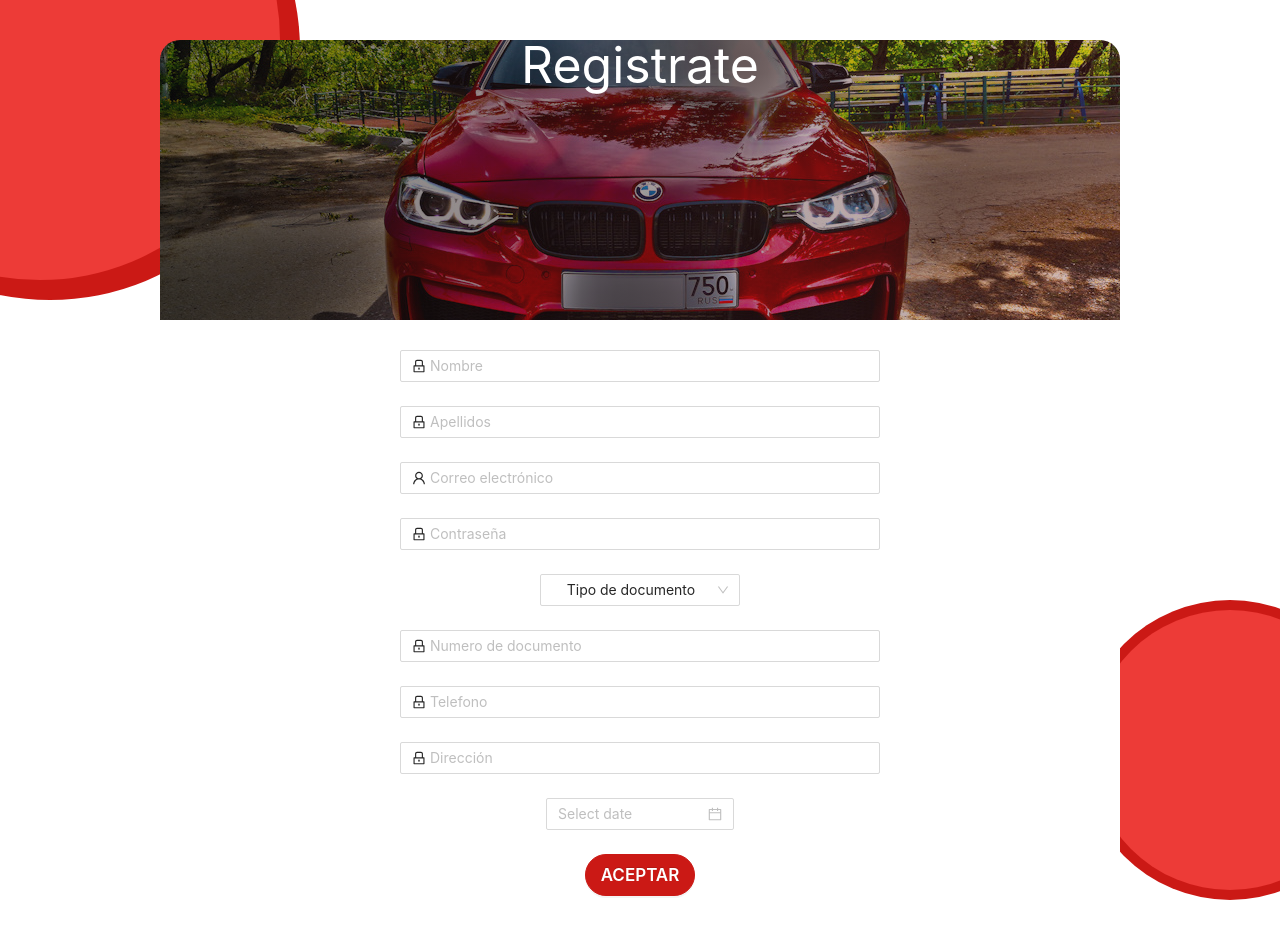
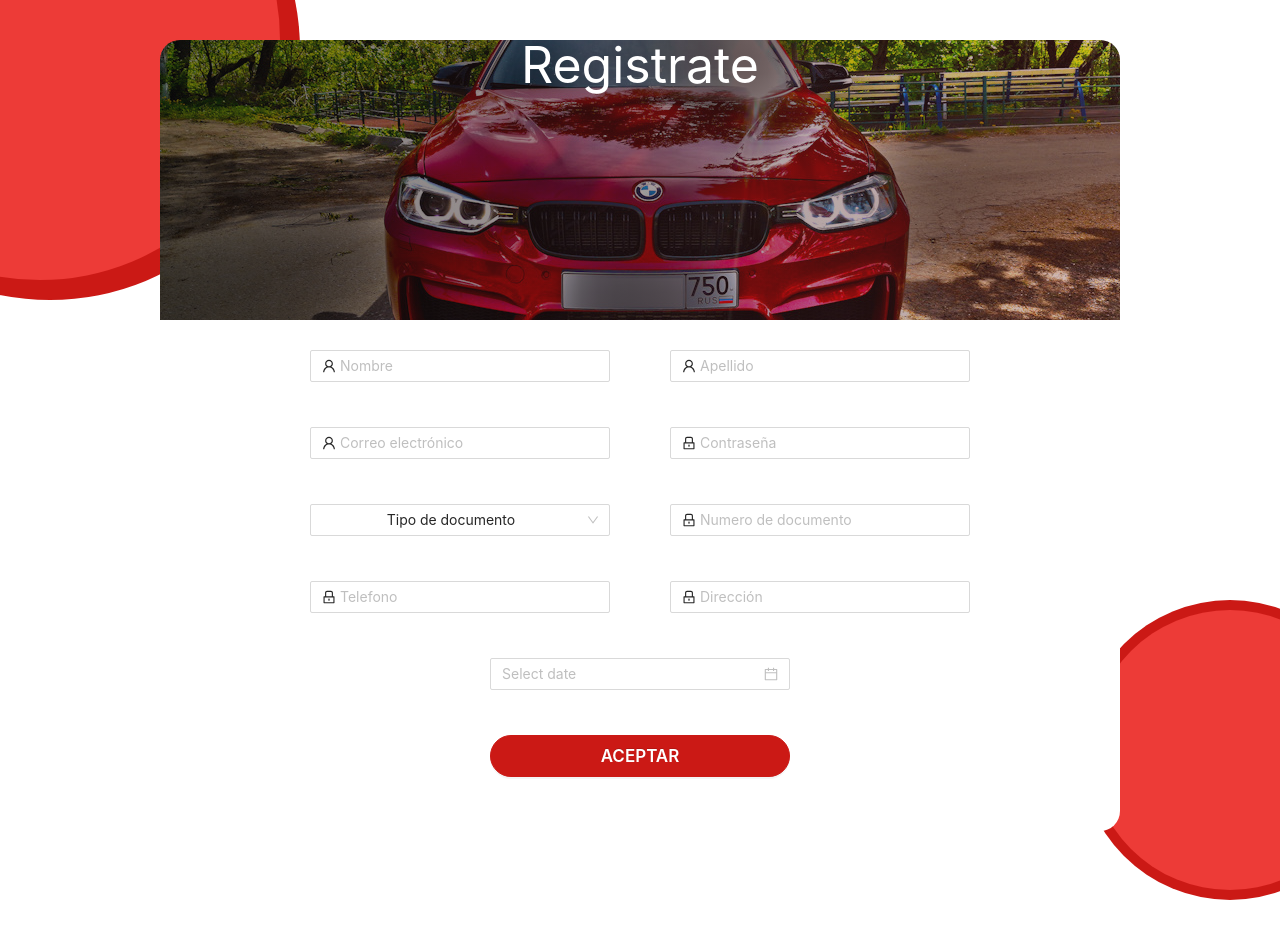
Before and after one commit to blasecato/carmenta-repo, a React (Create React App) app: page /sing-up in a window 1280 px wide. Shown: the top 938 px of the page. After the commit the page ends 871 px from the top, so only its background shows below. Built offline with nearby package versions, Linux system fonts and the light colour scheme.

Commit message:
style (Home) styles home

```diff
--- a/src/scenes/Client/SingUp/SingUp.js
+++ b/src/scenes/Client/SingUp/SingUp.js
@@ -5,61 +5,36 @@ import { Link } from "react-router-dom";
 import { useSelector, useDispatch } from 'react-redux'
 import { auth } from '../../../services/Auth/AuthActions'
 
-
 const { Option } = Select;
 
-function handleChange(value) {
+export const SingUp = ({ form }) => {
+
+	const onFinish = values => {
+		console.log('Received values of form: ', values);
+	};
+
+	const handleChange = (value) => {
 		console.log(`selected ${value}`);
 	}
 
-function onChange(date, dateString) {
+	const onChange = (date, dateString) => {
 		console.log(date, dateString);
 	}
 
-
-export const SingUp = ({ form }) => {
-
-    const { SingUp } = auth;
-    const dispatch = useDispatch()
-
-    const onFinish = values => {
-        console.log('Received values of form: ', values);
-        if (values) {
-
-            console.log(values.email)
-            dispatch(SingUp(values.email, values.password))
-        }
-
-
-    };
-
-
 	return (
 		<div className="SingUp">
-
 			<div className="circle-top">
 				<div className="circle-dow"></div>
 			</div>
-
 			<div className="circle-bottom">
 				<div className="circle-dow2"></div>
 			</div>
-
-
-
 			<div className="container-register">
-
-
 				<div className="box-img-form">
-
 					<div className="img-car">
-
 					</div>
-
 					<h1>Registrate</h1>
-
 				</div>
-
 				<div className="container-form-register">
 					<Form
 						name="register"
@@ -67,41 +42,29 @@ export const SingUp = ({ form }) => {
 						initialValues={{ remember: true }}
 						onFinish={onFinish}
 					>
-
-
 						<Form.Item
-                            name="password"
-                            rules={[{ required: true, message: 'Por favor ingrese su nombre.' }]}
+							className="item"
+							name="nombres"
+							rules={[{ required: true, message: 'Por favor ingrese su Nombre.' }]}
 						>
-                            <Input
-                                prefix={<LockOutlined className="site-form-item-icon" />}
-                                type="text"
-                                placeholder="Nombre"
-                            />
+							<Input prefix={<UserOutlined className="site-form-item-icon" />} placeholder="Nombre" />
 						</Form.Item>
-
-
 						<Form.Item
-                            name="password"
-                            rules={[{ required: true, message: 'Por favor ingrese sus apellidos.' }]}
+							className="item"
+							name="apellidos"
+							rules={[{ required: true, message: 'Por favor ingrese su Apellido.' }]}
 						>
-                            <Input
-                                prefix={<LockOutlined className="site-form-item-icon" />}
-                                type="text"
-                                placeholder="Apellidos"
-                            />
+							<Input prefix={<UserOutlined className="site-form-item-icon" />} placeholder="Apellido" />
 						</Form.Item>
-
-
 						<Form.Item
+							className="item"
 							name="email"
 							rules={[{ required: true, message: 'Por favor ingrese su correo electronico.' }]}
 						>
 							<Input prefix={<UserOutlined className="site-form-item-icon" />} placeholder="Correo electrónico" />
 						</Form.Item>
-
-
 						<Form.Item
+							className="item"
 							name="password"
 							rules={[{ required: true, message: 'Por favor ingrese su contraseña.' }]}
 						>
@@ -111,20 +74,20 @@ export const SingUp = ({ form }) => {
 								placeholder="Contraseña"
 							/>
 						</Form.Item>
-
 						<Form.Item
-                            name="password"
+						className="item"
+							name="typeDocumento"
 							rules={[{ required: true, message: 'Por favor ingrese su tipo documento.' }]}
 						>
-                            <Select defaultValue="Tipo de documento" style={{ width: 200 }} onChange={handleChange}>
-                                <Option value="cc">Cedula de Ciudadania</Option>
-                                <Option value="Ce">Cedula de Extranjeria</Option>
-                                <Option value="Pasaporte">Pasaporte</Option>
+							<Select defaultValue="Tipo de documento" onChange={handleChange}>
+								<Option value="1">Cedula de Ciudadania</Option>
+								<Option value="2">Cedula de Extranjeria</Option>
+								<Option value="3">Pasaporte</Option>
 							</Select>
 						</Form.Item>
-
 						<Form.Item
-                            name="password"
+						className="item"
+							name="cedula"
 							rules={[{ required: true, message: 'Por favor ingrese su numero de documento' }]}
 						>
 							<Input
@@ -133,9 +96,9 @@ export const SingUp = ({ form }) => {
 								placeholder="Numero de documento"
 							/>
 						</Form.Item>
-
 						<Form.Item
-                            name="password"
+						className="item"
+							name="telefono"
 							rules={[{ required: true, message: 'Por favor ingrese un numero de telefono.' }]}
 						>
 							<Input
@@ -144,9 +107,9 @@ export const SingUp = ({ form }) => {
 								placeholder="Telefono"
 							/>
 						</Form.Item>
-
 						<Form.Item
-                            name="password"
+						className="item"
+							name="direccion"
 							rules={[{ required: true, message: 'Por favor ingrese su Dirección.' }]}
 						>
 							<Input
@@ -155,30 +118,21 @@ export const SingUp = ({ form }) => {
 								placeholder="Dirección"
 							/>
 						</Form.Item>
-
-
 						<Form.Item
-                            name="password"
+						className="item"
+							name="fechaNacimiento"
 							rules={[{ required: true, message: 'Por favor ingrese su fecha de nacimiento.' }]}
 						>
 							<DatePicker onChange={onChange} />
-
 						</Form.Item>
-
-
 						<Form.Item className="cont-btn">
 							<Button type="primary" htmlType="submit" className="register-form-button">
 								Aceptar
         			</Button>
 						</Form.Item>
 					</Form>
-
 				</div>
-
-
-
 			</div>
-
 		</div>
 	);
 }
--- a/src/scenes/Client/SingUp/SingUp.scss
+++ b/src/scenes/Client/SingUp/SingUp.scss
@@ -1,4 +1,17 @@
 .SingUp {
+
+    .ant-form {
+
+        justify-content: space-around;
+        display: flex;
+        flex-wrap: wrap;
+        .item {
+            width: 300px;
+            margin-bottom: 45px;
+        }
+    }
+
+
     .circle {
         &-top {
             position: absolute;
@@ -38,7 +51,9 @@
             z-index: 1;
         }
     }
-
+    .ant-picker {
+        width: 100%;
+    }
 
     .container-register{
         display: flex;
@@ -57,7 +72,7 @@
         text-align: center;
         z-index: 2;
         border-radius:0 0 20px 20px;
-        padding: 30px 20%;
+        padding: 30px 10%;
     }
 
     .box-img-form{
@@ -79,7 +94,7 @@
     .ant-btn-primary {
         background: #cb1915;
         border-color: #cb1915;
-        width: 100%;
+        width: 300px;
         border-radius: 50px;
         font-size: 17px;
         height: 42px;
@@ -106,4 +121,5 @@
         background: #cb1915;
         border-color: #cb1915;
     }
+
 }
```
Lines whose indentation alone changed are shown as unchanged.
